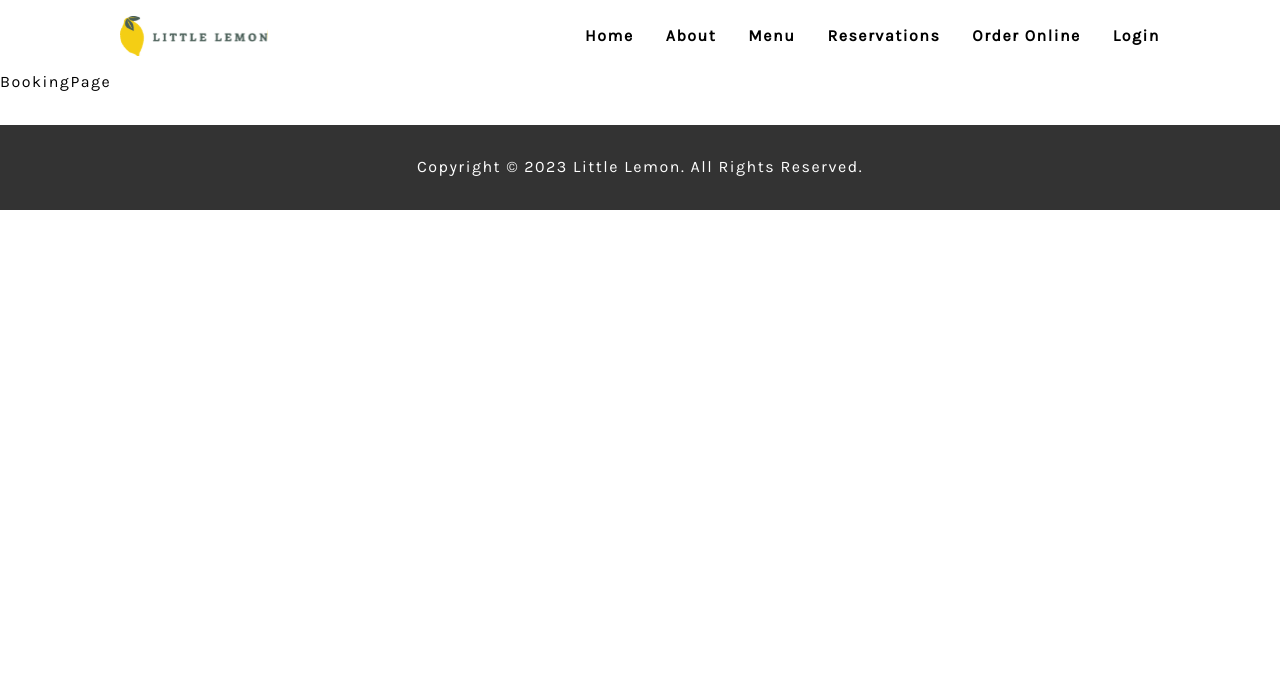
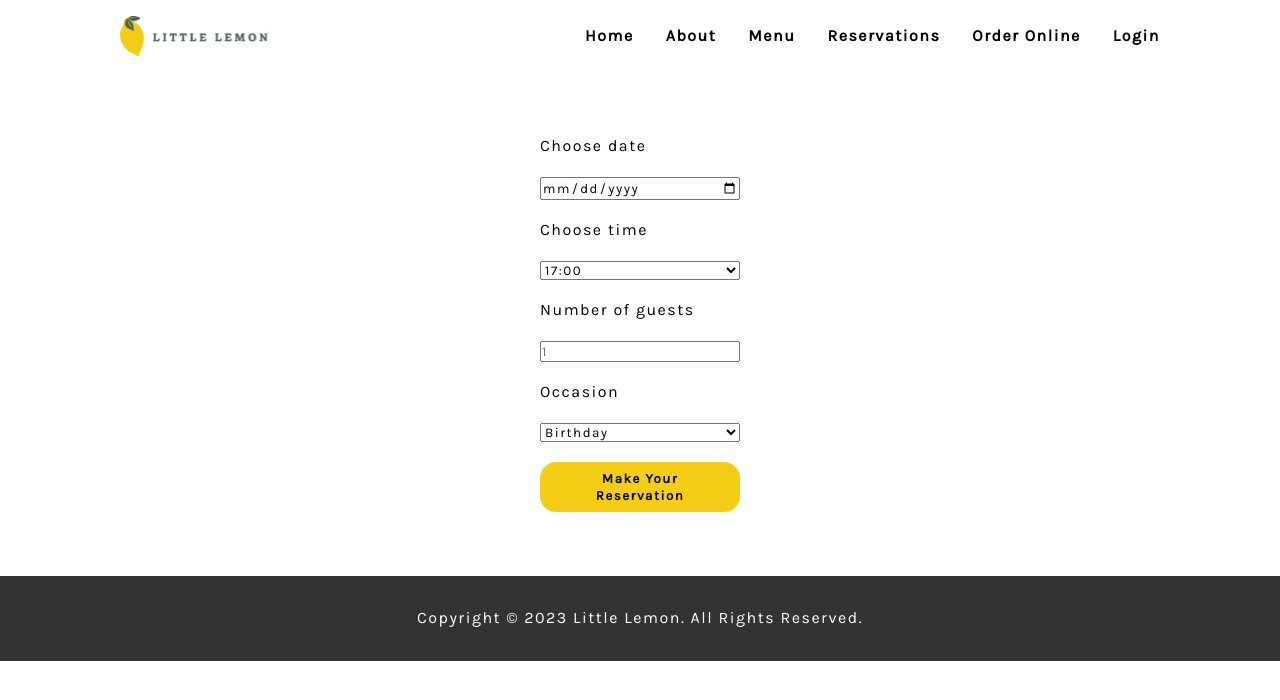
Before and after one commit to savagekyle/little-lemon-capstone, a React (Create React App) app: page /booking in a window 1280 px wide. Shown: the top 700 px of the page. Built offline with nearby package versions, Linux system fonts and the light colour scheme; a web font is replaced by a local one.

Commit message:
initial booking page setup

```diff
--- a/src/App.css
+++ b/src/App.css
@@ -45,7 +45,7 @@ nav ul {
   font-weight: 600;
 }
 
-nav a {
+a {
   text-decoration: none;
   color: black;
 }
@@ -221,3 +221,12 @@ footer {
   text-align: center;
   padding: 2rem;
 }
+
+/* Booking Page Form */
+
+form {
+  display: grid;
+  max-width: 200px;
+  gap: 20px;
+  margin: 4rem auto;
+}
--- a/src/components/Header.js
+++ b/src/components/Header.js
@@ -1,5 +1,6 @@
 import React from "react";
 import food from "../assets/images/restauranfood.jpg";
+import { Link } from "react-router-dom";
 
 const Header = () => {
   return (
@@ -12,7 +13,9 @@ const Header = () => {
             We are a familiy owned Mediterranean restaurant, focused on
             traditional recipes served with a modern twist.
           </p>
-          <button>Reserve a Table</button>
+          <Link to="/booking">
+            <button>Reserve a Table</button>
+          </Link>
         </article>
         <div className="img-wrapper">
           <img className="header-img" src={food} alt="" />
--- a/src/scenes/BookingPage.js
+++ b/src/scenes/BookingPage.js
@@ -1,7 +1,36 @@
-import React from "react";
+import React, { useState } from "react";
 
 const BookingPage = () => {
-  return <div>BookingPage</div>;
+  // const [date, setDate] = useState("");
+  // const [time, setTime] = useState("");
+  // const [guests, setGuests] = useState(1);
+  // const [occasion, setOccasion] = useState("");
+
+  return (
+    <div className="container">
+      <form>
+        <label for="res-date">Choose date</label>
+        <input type="date" id="res-date" />
+        <label for="res-time">Choose time</label>
+        <select id="res-time ">
+          <option>17:00</option>
+          <option>18:00</option>
+          <option>19:00</option>
+          <option>20:00</option>
+          <option>21:00</option>
+          <option>22:00</option>
+        </select>
+        <label for="guests">Number of guests</label>
+        <input type="number" placeholder="1" min="1" max="10" id="guests" />
+        <label for="occasion">Occasion</label>
+        <select id="occasion">
+          <option>Birthday</option>
+          <option>Anniversary</option>
+        </select>
+        <button type="submit">Make Your Reservation</button>
+      </form>
+    </div>
+  );
 };
 
 export default BookingPage;
```
